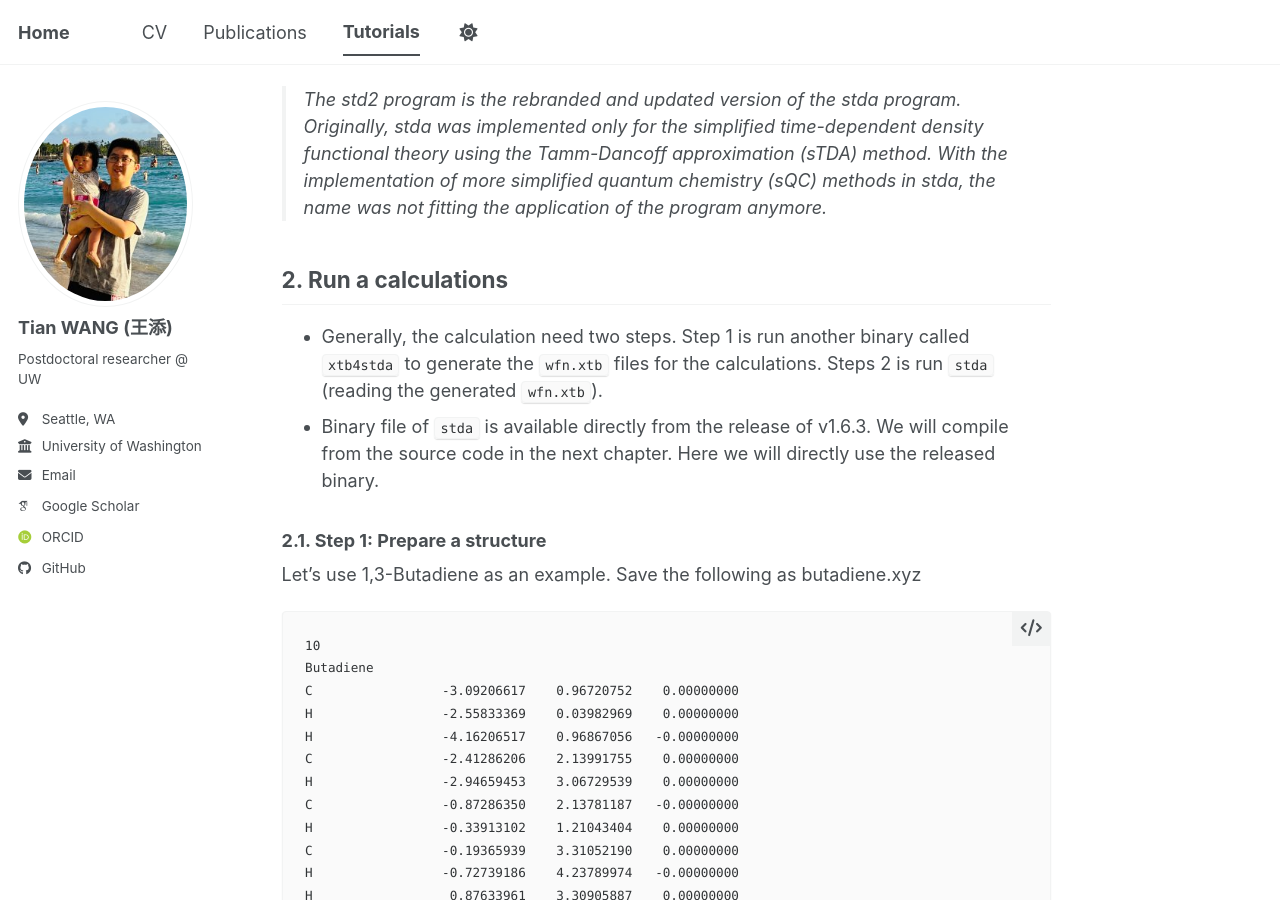
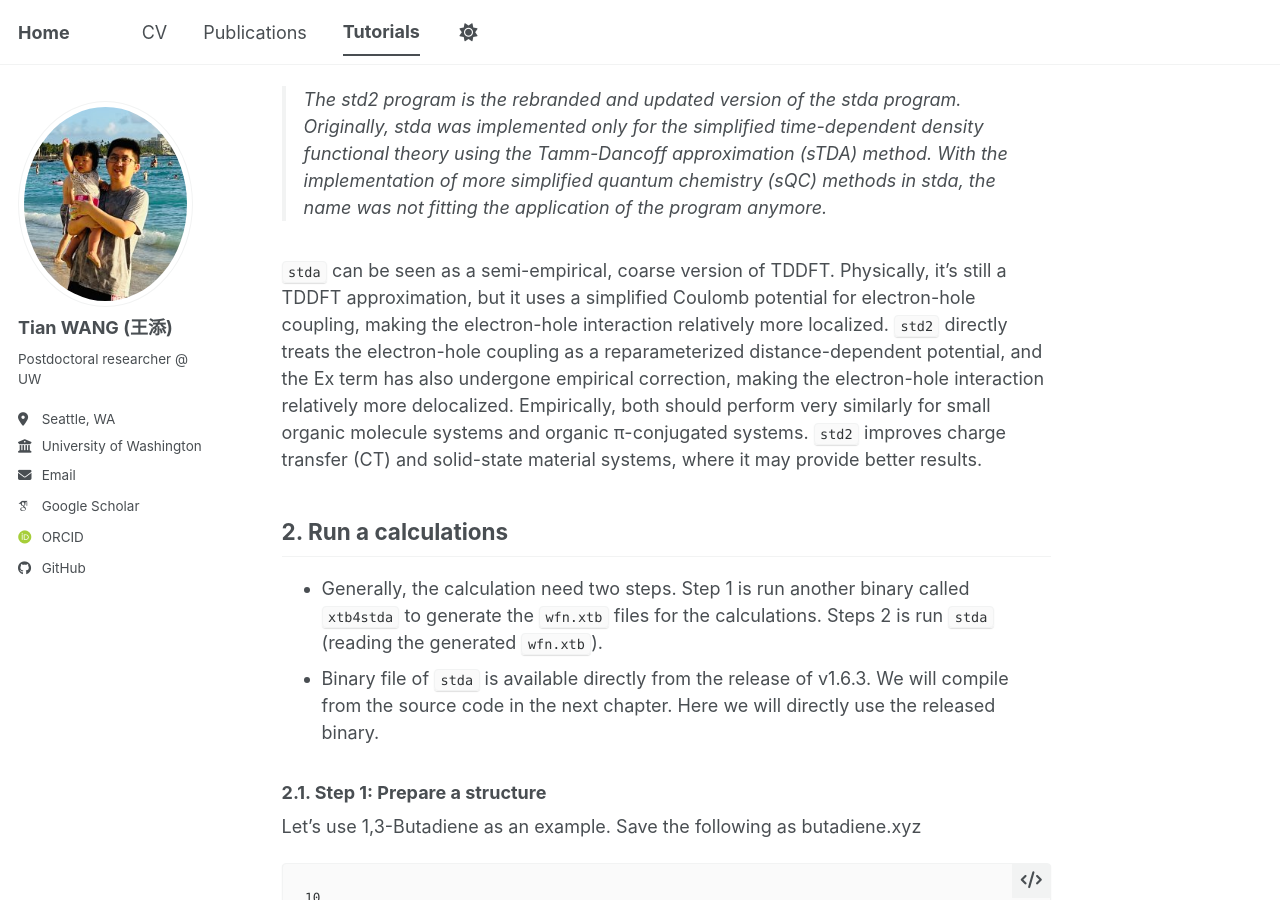
Before and after one commit to tw2469/tw2469.github.io, a Jekyll site: the page built from _teaching/xTB_Ch01_stda01.md, in a window 1280 px wide and 900 px high, scrolled down 560 px. Built offline with Jekyll 4.4.1, drawn with Linux system fonts in a browser that asks for light colours; some web fonts are replaced; a script bundle is joined from its source files by our own code; library files that are not in the unit come from our copies.

Commit message:
xtb-ch01

```diff
--- a/_teaching/xTB_Ch01_stda01.md
+++ b/_teaching/xTB_Ch01_stda01.md
@@ -20,6 +20,7 @@ The `stda` program is designed to calculate the excited states for large systems
 The improved program is called `std2`, we will cover `std2` in later chapters.
 >The std2 program is the rebranded and updated version of the stda program. Originally, stda was implemented only for the simplified time-dependent density functional theory using the Tamm-Dancoff approximation (sTDA) method. With the implementation of more simplified quantum chemistry (sQC) methods in stda, the name was not fitting the application of the program anymore.
 
+`stda` can be seen as a semi-empirical, coarse version of TDDFT. Physically, it's still a TDDFT approximation, but it uses a simplified Coulomb potential for electron-hole coupling, making the electron-hole interaction relatively more localized. `std2` directly treats the electron-hole coupling as a reparameterized distance-dependent potential, and the Ex term has also undergone empirical correction, making the electron-hole interaction relatively more delocalized. Empirically, both should perform very similarly for small organic molecule systems and organic π-conjugated systems. `std2` improves charge transfer (CT) and solid-state material systems, where it may provide better results.
 
 ## 2. Run a calculations
 * Generally, the calculation need two steps. Step 1 is run another binary called `xtb4stda` to generate the `wfn.xtb` files for the calculations. Steps 2 is run `stda` (reading the generated `wfn.xtb`).
```
